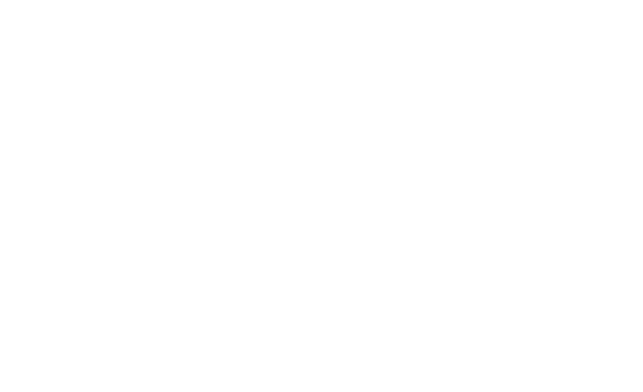
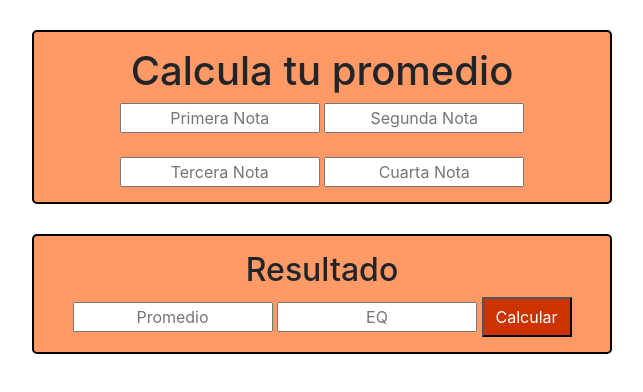
Before and after one commit to Kary3008/juegoPromedio, a plain HTML site: page index.html in a window 1280 px wide. Shown: the whole page, without its empty margins (318-961 px from the left). Drawn offline with Linux system fonts and the light colour scheme.

Commit message:
Calculadora en función.
Puede calcular el promedio y definir si es aprobatorio o no.

```diff
--- a/css/estilo.css
+++ b/css/estilo.css
@@ -8,13 +8,13 @@
   background: #FF9966;
 }
 .subcont{
-  width: 45px;
+  width: 200px;
   text-align: center;
 }
 #boton{
-  width: 24px;
+  width: 90px;
   color: #FFF;
   background-color: #CC3300;
-  height: 54px;
+  height: 40px;
   font-size: 16px;
 }
--- a/index.html
+++ b/index.html
@@ -1,13 +1,28 @@
-<!DOCTYPE html>
-<html lang="es" dir="ltr">
-  <head>
-    <meta charset="utf-8">
-    <title>Calculadora</title>
-    <link rel="stylesheet" href="css/estilo.css">
-    <script src="js/calcular.js"></script>
-  </head>
+<!DOCTYPE html><!--Se define que es un documento en HTML5-->
+<html lang="es" dir="ltr"> <!--Se define el lenguaje en español-->
+  <head><!--Empieza el encabezado-->
+    <meta charset="utf-8"><!--se coloca la meta para los caracteres-->
+    <title>Calculadora</title><!--Se coloca el título de la página-->
+    <link rel="stylesheet" href="css/estilo.css"><!--se manda a llamar los estilos y el bootstrap-->
+    <link rel="stylesheet" href="css/bootstrap.min.css">
+    <script src="js/calcular.js"></script><!--se manda a llamar el js que realizará las operaciones-->
+  </head><!--Termina el encabezado-->
   <body>
-
-
+    <!--Empieza contenido-->
+      <div class="cont" align="center"> <!--se crea una división para colocar las notas-->
+        <h1>Calcula tu promedio</h1>
+        <input type="text" id="1nota" class="subcont" placeholder="Primera Nota"> <!--En un input se coloca la 1ra nota-->
+        <input type="text" id="2nota" class="subcont" placeholder="Segunda Nota"><br> <br> <!--En un input se coloca la 2da nota-->
+        <input type="text" id="3nota" class="subcont" placeholder="Tercera Nota"> <!--En un input se coloca la 3ra nota-->
+        <input type="text" id="4nota" class="subcont" placeholder="Cuarta Nota"> <!--En un input se coloca la 4ta nota-->
+      </div>
+      <div class="cont" align="center">
+        <h2>Resultado</h2>
+        <input type="text" id="media" class="subcont" placeholder="Promedio"><!--En un input se coloca el promedio-->
+        <input type="text" id="EQ" class="subcont" placeholder="EQ"> <!--En un input se coloca el promedio-->
+          <button id="boton" onclick="calcularProm()">Calcular</button>
+      </div>
+    <!--Termina contenido-->
+    <script src="js/bootstrap.min.js"></script><!--se coloca el bootstrap JS-->
   </body>
 </html>
--- a/js/calcular.js
+++ b/js/calcular.js
@@ -0,0 +1,30 @@
+function contenido(id) {
+  return document.getElementById(id);
+}
+function calcularProm(){
+  var pn= parseInt(contenido('1nota').value);
+  var sn= parseInt(contenido('2nota').value);
+  var tn= parseInt(contenido('3nota').value);
+  var cn= parseInt(contenido('4nota').value);
+  var total = (pn + sn + tn + cn )/4;
+  contenido('media').value = total;
+
+  if (total >=90 & total <=100) {
+    contenido('EQ').value = 'A';
+  }
+  else if (total >=80 & total <=90) {
+    contenido('EQ').value = 'B';
+  }
+  else if (total >=70 & total <=80) {
+    contenido('EQ').value = 'C';
+  }
+  else if (total >=60 & total <=70) {
+    contenido('EQ').value = 'D';
+  }
+  else if (total <60) {
+    contenido('EQ').value = 'F';
+  }
+  else {
+    contenido('EQ').value = 'Invalido';
+  }
+}
```
